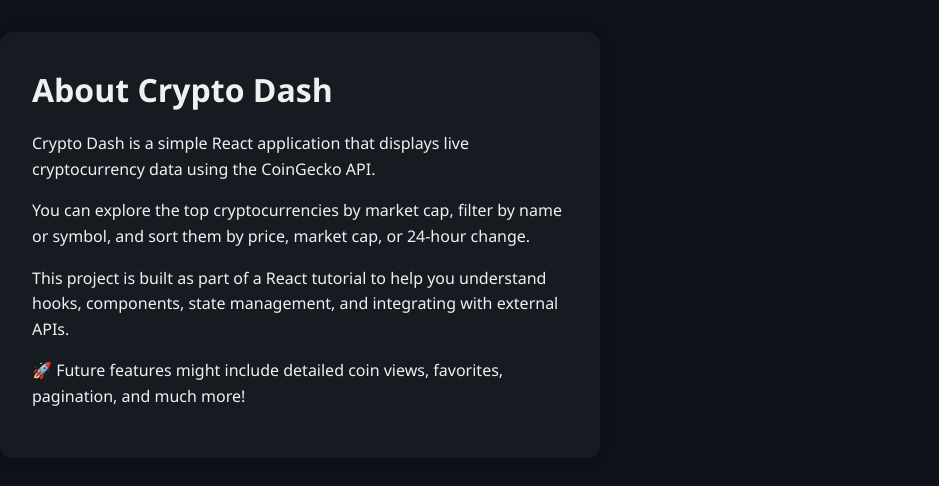
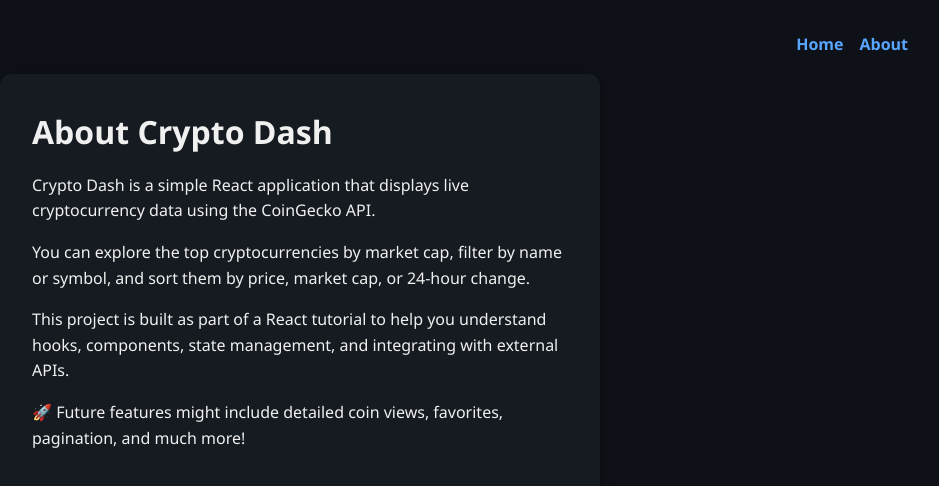
Before and after one commit to tassos-venetikidis/crypto-dash, a React (Vite) app: page /about in a window 1280 px wide. Shown: the top 486 px of the page, without its empty margins (340-1279 px from the left). Built offline with nearby package versions, Linux system fonts and the light colour scheme; no server answers.

Commit message:
Added a Header component with navigation links to the home and about routes

```diff
--- a/src/App.jsx
+++ b/src/App.jsx
@@ -2,6 +2,7 @@
 import { Routes, Route } from "react-router";
 import Home from "./pages/Home.jsx";
 import About from "./pages/About.jsx";
+import Header from "./components/Header.jsx";
 
 const API_URL = import.meta.env.VITE_API_URL;
 
@@ -32,6 +33,8 @@
   }, [limit]);
 
   return (
+    <>
+      <Header />
       <Routes>
         <Route
           path="/"
@@ -51,6 +54,7 @@
         />
         <Route path="/about" element={<About />} />
       </Routes>
+    </>
   );
 }
 
--- /dev/null
+++ b/src/components/Header.jsx
@@ -0,0 +1,14 @@
+import { Link } from "react-router";
+
+function Header() {
+  return (
+    <>
+      <div className="top-nav">
+        <Link to="/">Home</Link>
+        <Link to="/about">About</Link>
+      </div>
+    </>
+  );
+}
+
+export default Header;
```
Lines whose indentation alone changed are shown as unchanged.
